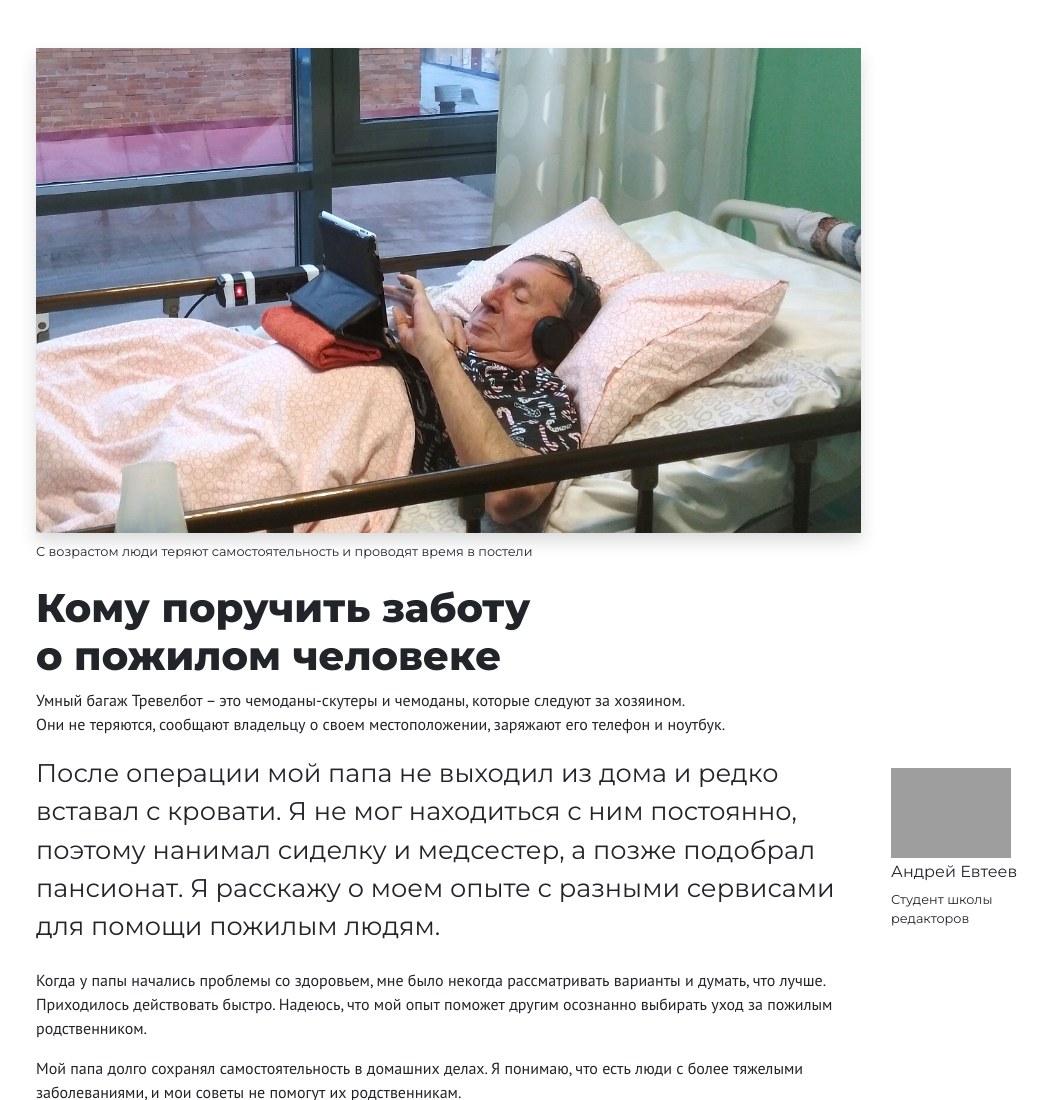
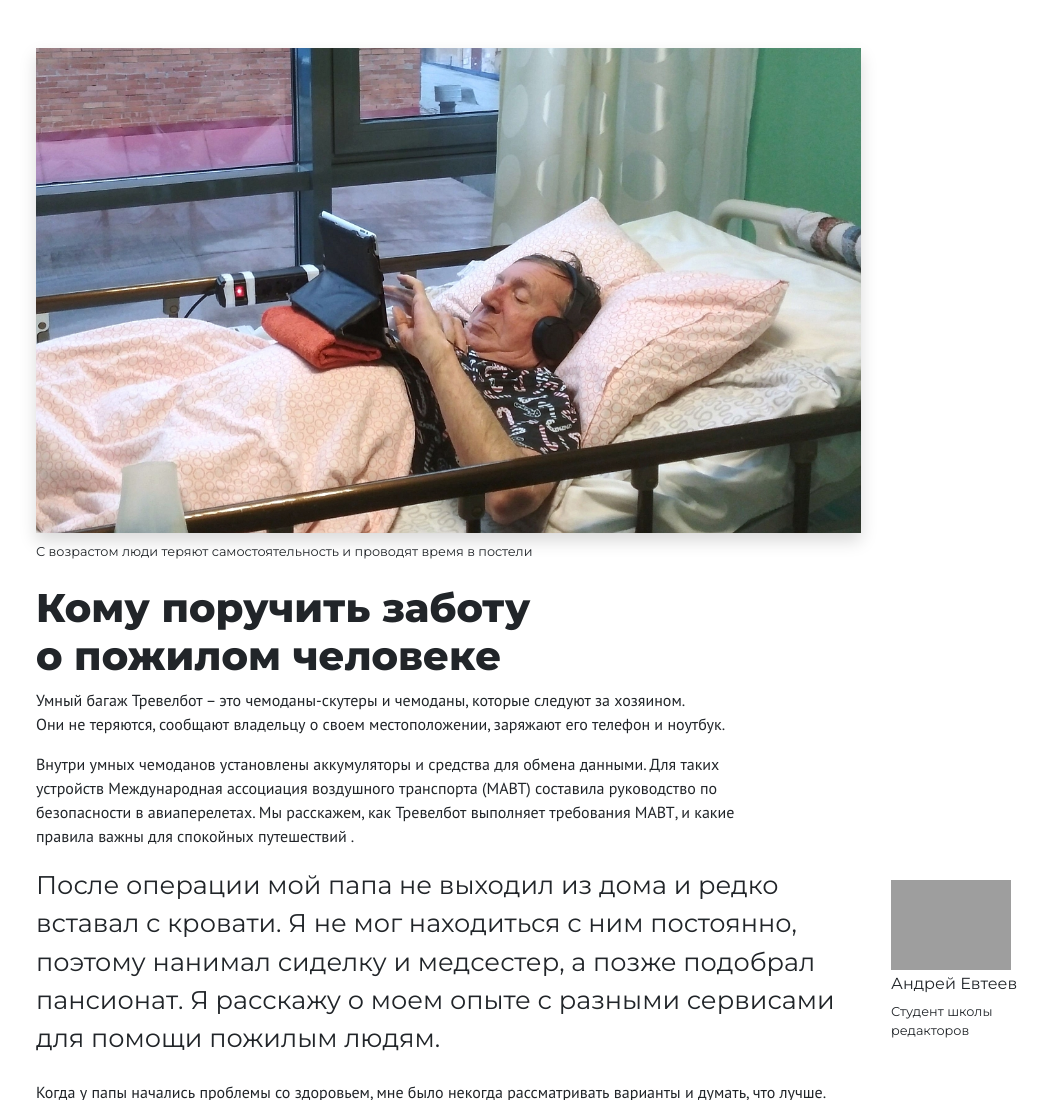
Before and after one commit to a3ev/a3ev.github.io, a plain HTML site: page z10.html in a window 1280 px wide. Shown: the top 1100 px of the page, without its empty margins (49-1096 px from the left). Drawn offline with nearby package versions, Linux system fonts and the light colour scheme; grey boxes are pictures that could not be loaded.

Commit message:
Update z10.html

```diff
--- a/z10.html
+++ b/z10.html
@@ -45,7 +45,7 @@ p {font-family: 'PT Sans', sans-serif;}
 		<div class="col-8" >
 			<h1>Кому поручить заботу о&nbspпожилом человеке</h1>
 			<p>Умный багаж Тревелбот – это чемоданы-скутеры и чемоданы, которые следуют за хозяином. Они не теряются, сообщают владельцу о своем местоположении, заряжают его телефон и ноутбук.  </p>
-
+			<p>Внутри умных чемоданов установлены аккумуляторы и средства для обмена данными.  Для таких устройств Международная ассоциация воздушного транспорта (МАВТ) составила руководство по безопасности в авиаперелетах. Мы расскажем, как Тревелбот выполняет требования МАВТ, и какие правила важны для спокойных путешествий .</p>
 		</div>
 	</div>
 </div>
```
